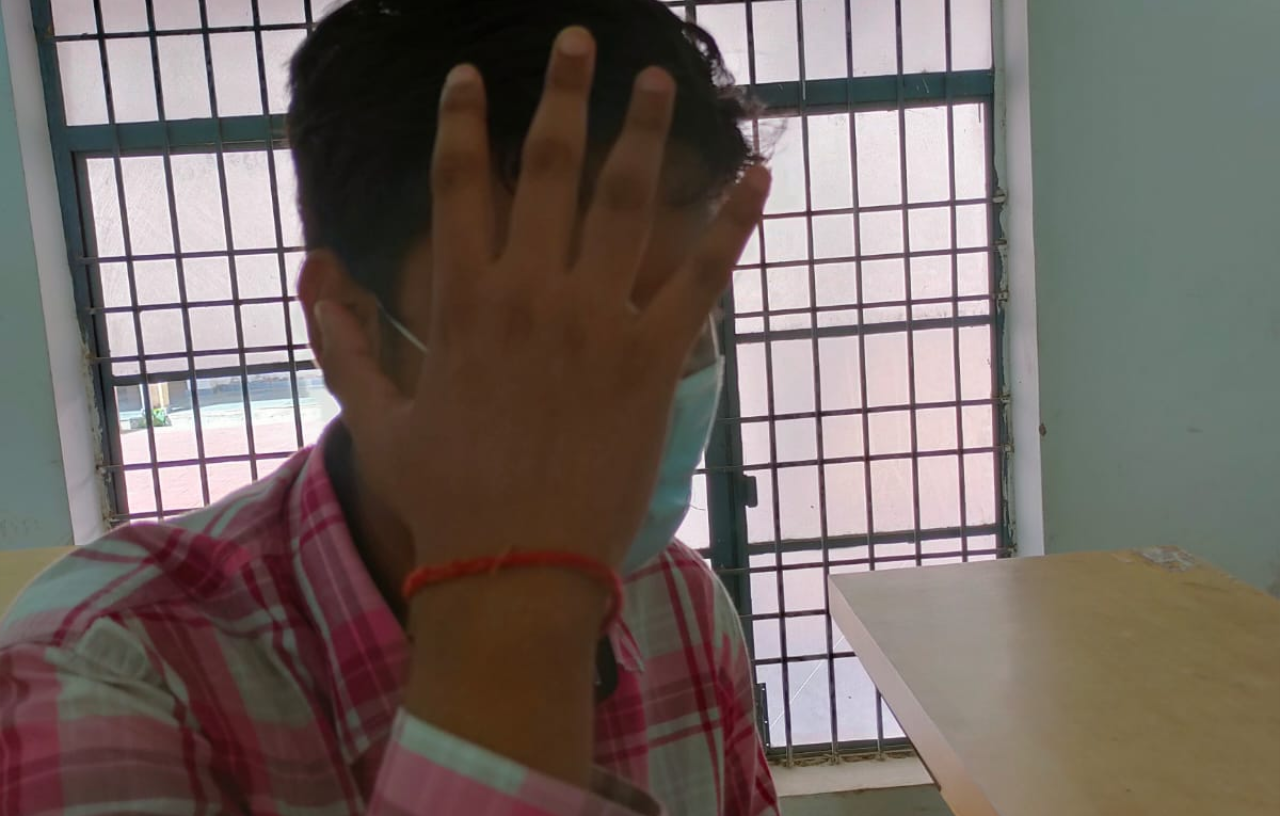
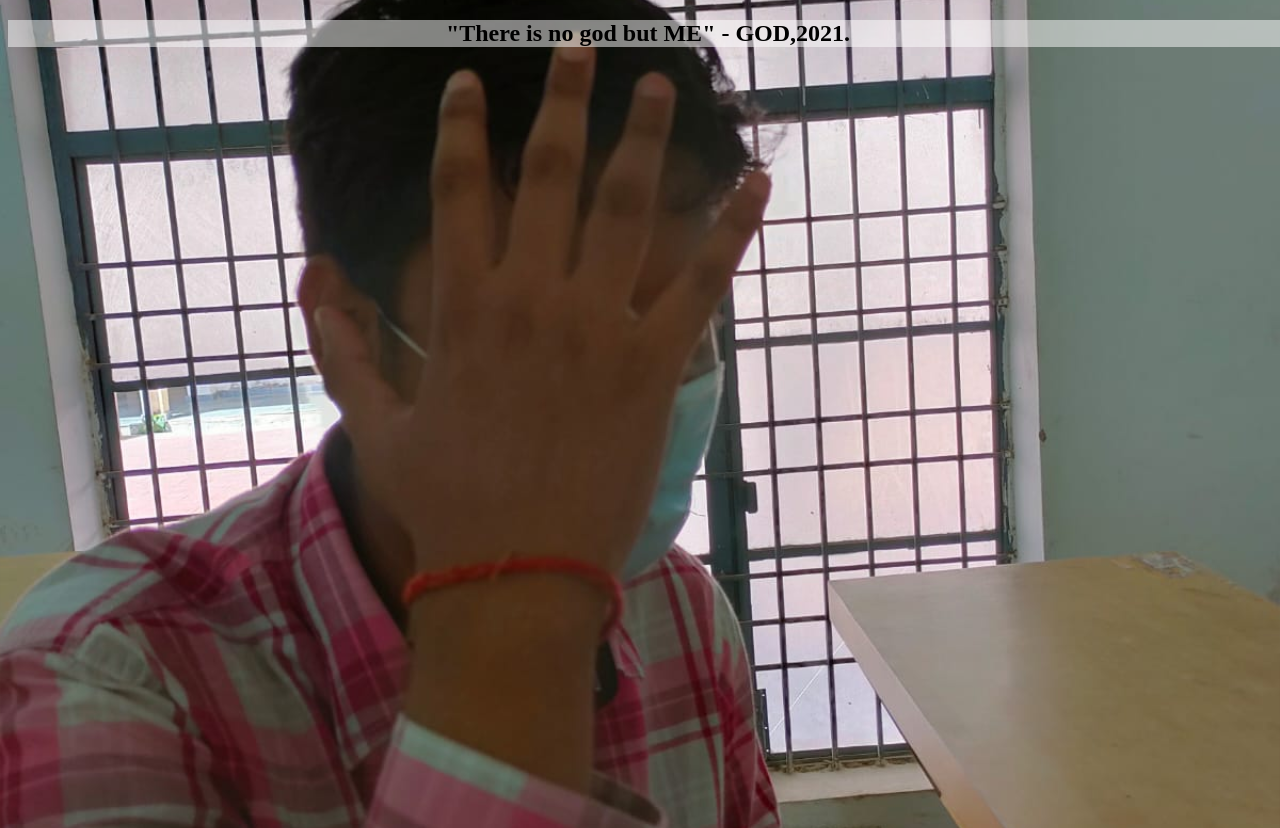
Before and after one commit to anuragnotfound/anuragnotfound.github.io, a plain HTML site: page index.html in a window 1280 px wide. Drawn offline with Linux system fonts and the light colour scheme.

Commit message:
Update index.html

```diff
--- a/index.html
+++ b/index.html
@@ -11,8 +11,13 @@ body {
 	background-position:center center;
 	background-size: cover;
 }
+h2{
+background-color:rgba(255,255,255,0.5);
+color:#000;
+}
 	</style>
 </head>
 <body>
+<center><h2>"There is no god but ME" - GOD,2021.</h2></center>
 </body>
 </html>
```
